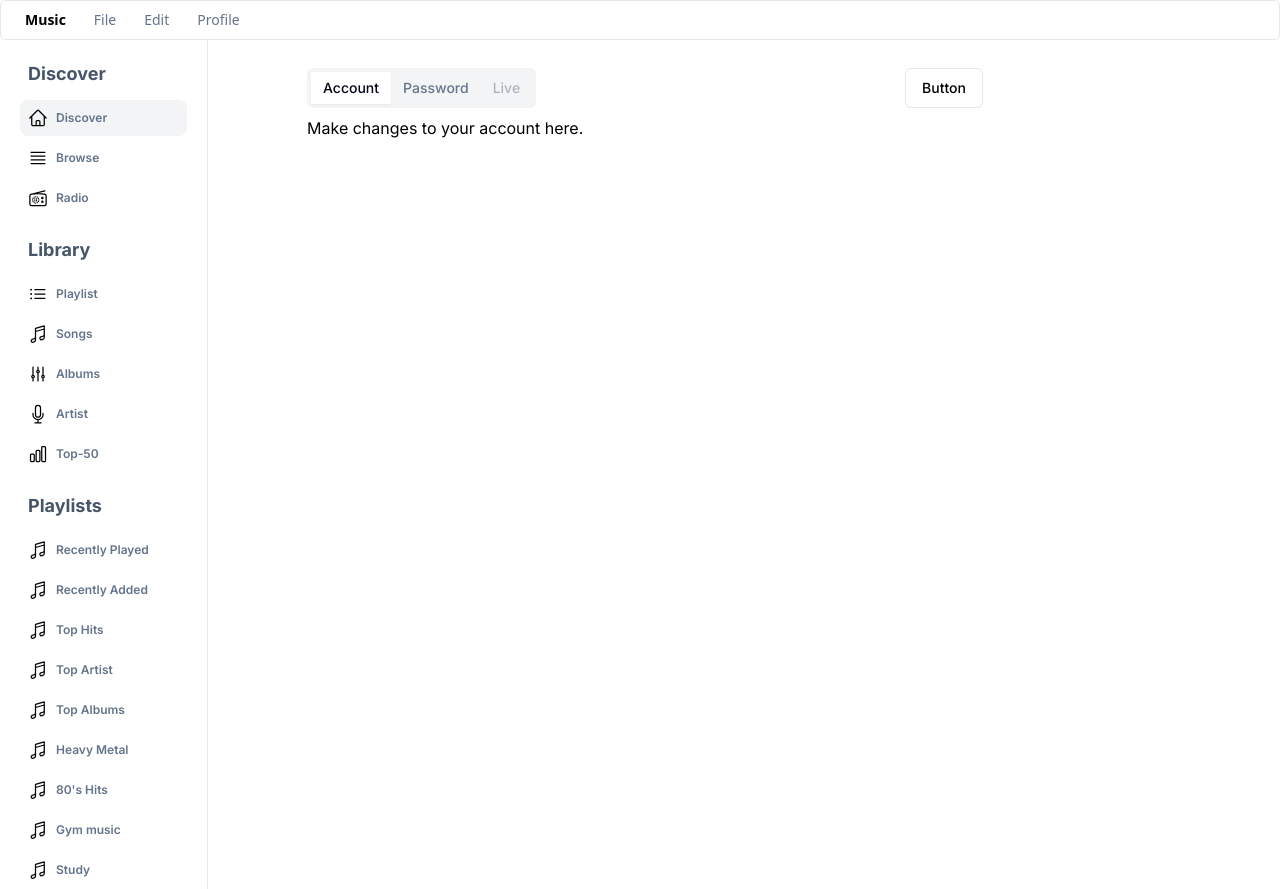
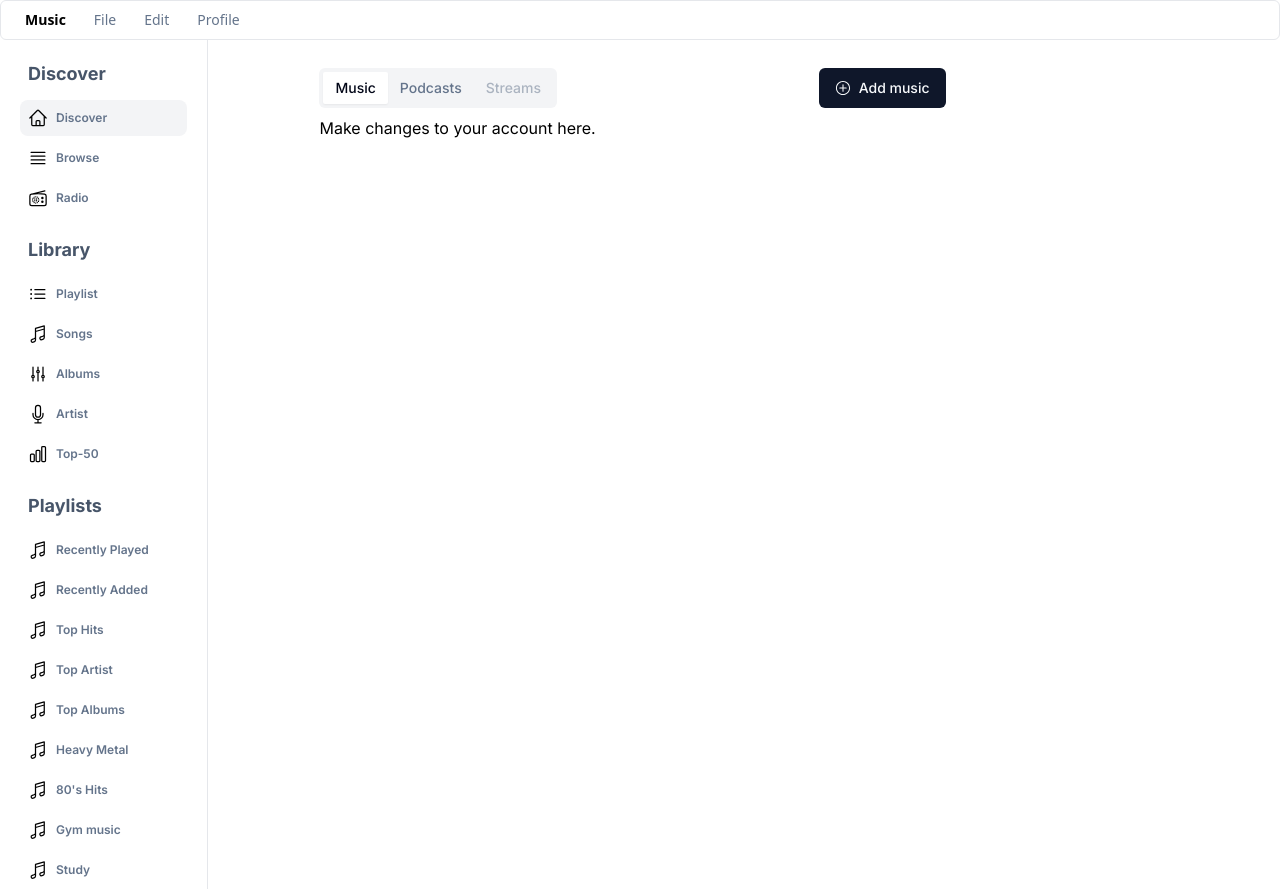
Before and after one commit to laguagu/music-app, a Next.js app: page / in a window 1280 px wide. Built offline with nearby package versions, Linux system fonts and the light colour scheme.

Commit message:
style: change text names and button style and add icon

```diff
--- a/app/page.tsx
+++ b/app/page.tsx
@@ -1,29 +1,30 @@
 import { Button } from "@/components/ui/button";
 import { Separator } from "@/components/ui/separator";
 import { Tabs, TabsContent, TabsList, TabsTrigger } from "@/components/ui/tabs";
+import { PlusCircledIcon } from "@radix-ui/react-icons"
 
 export default function MusicPage() {
   return (
     <div className="flex justify-around md:flex-row md:overflow-hidden mt-7">
       <div className="flex">
-        <Tabs defaultValue="account" className="w-[400px]">
+        <Tabs defaultValue="music" className="h-full">
           <TabsList className="bg-gray-100 ">
-            <TabsTrigger value="account">Account</TabsTrigger>
-            <TabsTrigger value="password">Password</TabsTrigger>
+            <TabsTrigger value="music">Music</TabsTrigger>
+            <TabsTrigger value="podcast">Podcasts</TabsTrigger>
             <TabsTrigger value="live" disabled>
-              Live
+              Streams
             </TabsTrigger>
           </TabsList>
-          <TabsContent value="account">
+          <TabsContent value="music">
             Make changes to your account here.
           </TabsContent>
-          <TabsContent value="password">Change your password here.</TabsContent>
+          <TabsContent value="podcast">Change your password here.</TabsContent>
         </Tabs>
       </div>
 
       <div className="flex justify-start">
 
-        <Button variant="outline">Button</Button>
+        <Button variant="default"><PlusCircledIcon className="mr-2 h-4 w-4" />Add music</Button>
       </div>
       <div className="flex justify-end"></div>
     </div>
```
